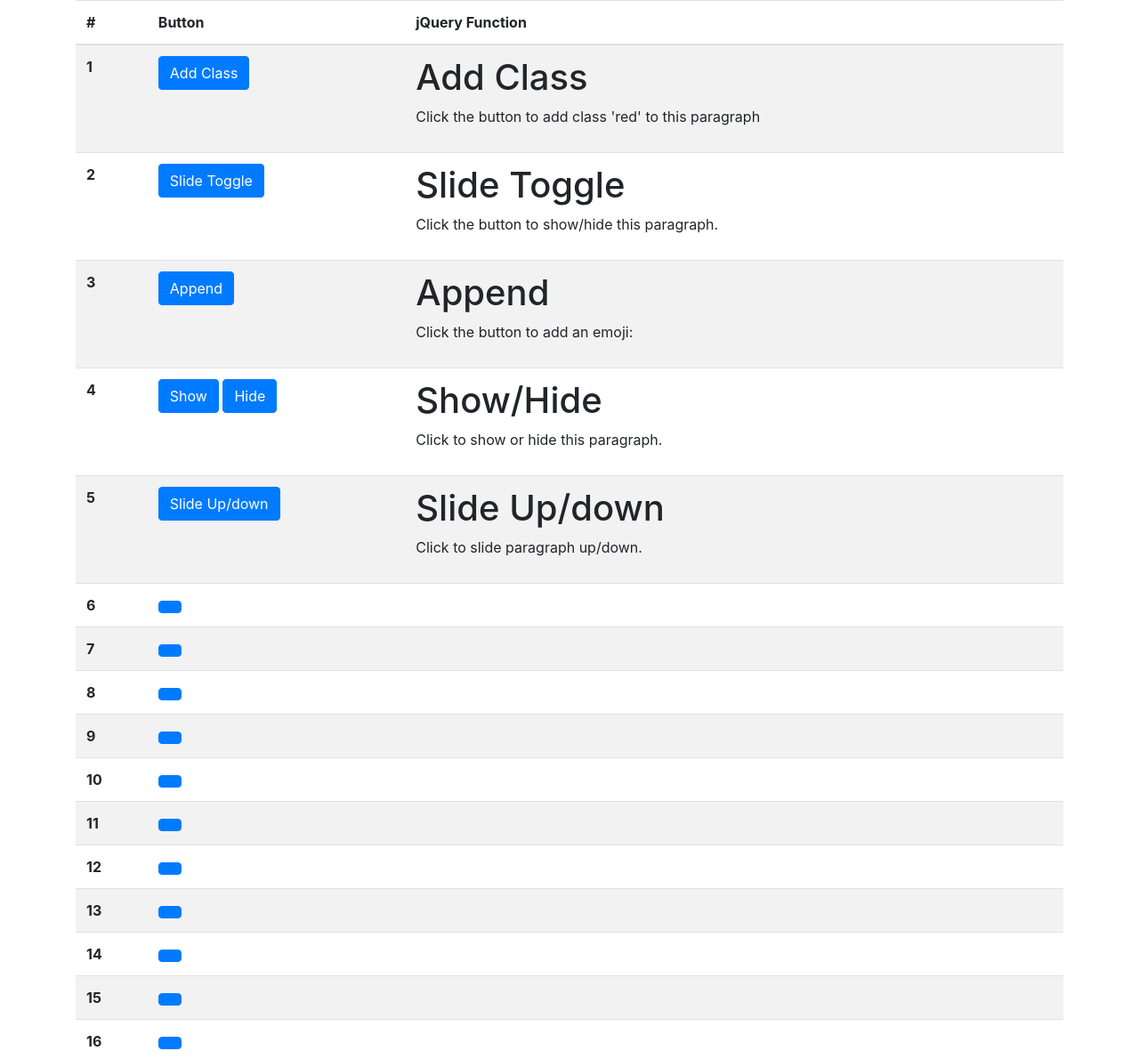
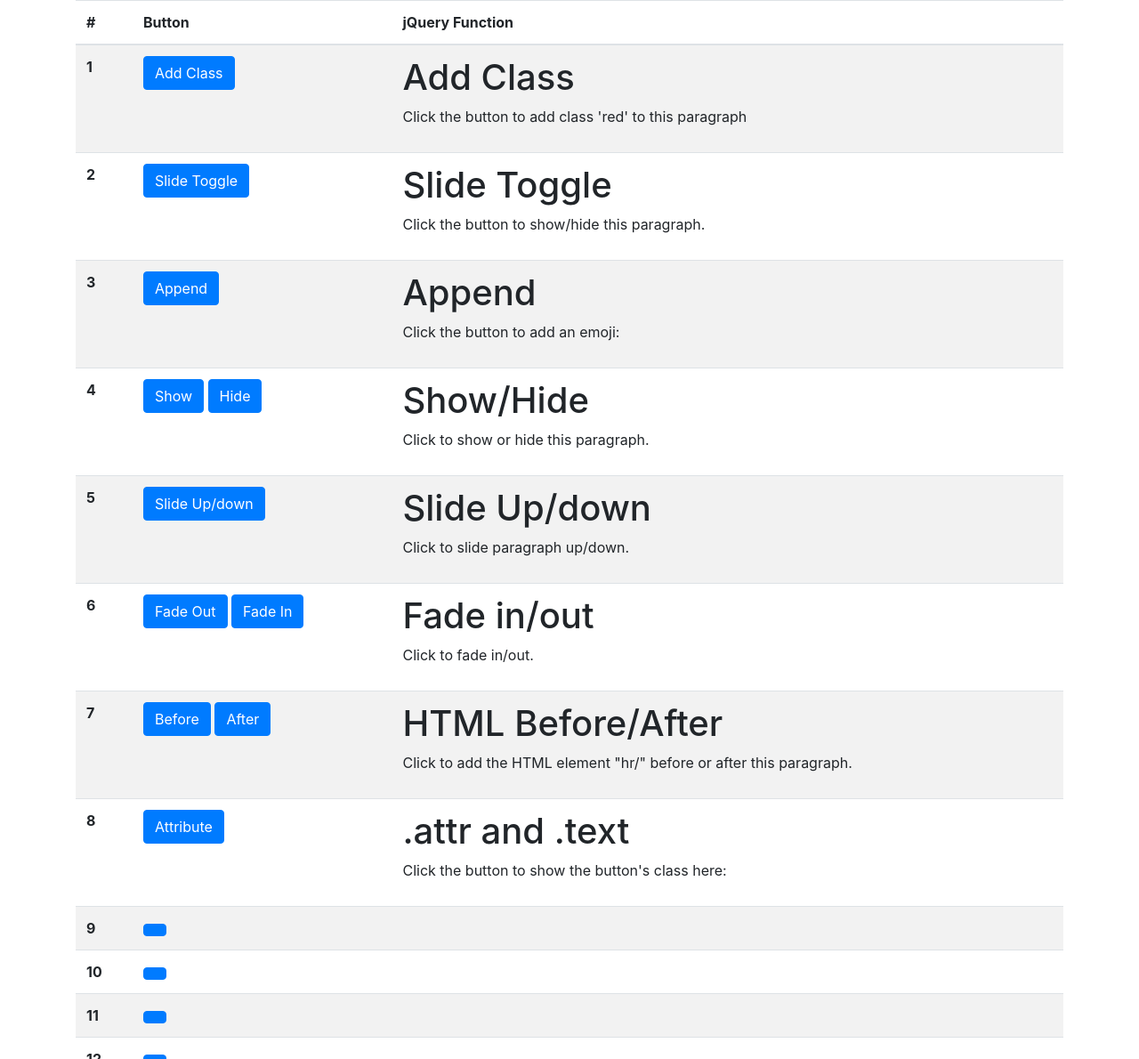
Before and after one commit to JasonVolkoff/jQuery_Functions_Practice, a plain HTML site: page index.html in a window 1280 px wide. Shown: the top 1190 px of the page at 89% size. Drawn offline with nearby package versions, Linux system fonts and the light colour scheme.

Commit message:
Practiced more jQuery functions: .attr, .after. before .text

```diff
--- a/index.html
+++ b/index.html
@@ -89,26 +89,32 @@
                 </tr>
                 <tr>
                     <th scope="row">6</th>
-                    <td><button id="" type="button" class="btn btn-primary"></button></td>
                     <td>
-                        <h1></h1>
-                        <p id=""></p>
+                        <button id="classFadeOut" type="button" class="btn btn-primary">Fade Out</button>
+                        <button id="classFadeIn" type="button" class="btn btn-primary">Fade In</button>
+                    </td>
+                    <td>
+                        <h1>Fade in/out</h1>
+                        <p id="fadePara">Click to fade in/out.</p>
                     </td>
                 </tr>
                 <tr>
                     <th scope="row">7</th>
-                    <td><button id="" type="button" class="btn btn-primary"></button></td>
                     <td>
-                        <h1></h1>
-                        <p id=""></p>
+                        <button id="classBefore" type="button" class="btn btn-primary">Before</button>
+                        <button id="classAfter" type="button" class="btn btn-primary">After</button>
+                    </td>
+                    <td>
+                        <h1>HTML Before/After</h1>
+                        <p id="htmlPara">Click to add the HTML element "hr/" before or after this paragraph.</p>
                     </td>
                 </tr>
                 <tr>
                     <th scope="row">8</th>
-                    <td><button id="" type="button" class="btn btn-primary"></button></td>
+                    <td><button id="classAttr" type="button" class="btn btn-primary">Attribute</button></td>
                     <td>
-                        <h1></h1>
-                        <p id=""></p>
+                        <h1>.attr and .text</h1>
+                        <p id="">Click the button to show the button's class here: <em></em></p>
                     </td>
                 </tr>
                 <tr>
--- a/js/scripts.js
+++ b/js/scripts.js
@@ -30,4 +30,23 @@ $(document).ready(function () {
             $("#slideUpPara").slideUp();
         }
     })
+
+    $("#classFadeOut").click(function () {
+        $("#fadePara").fadeOut("slow");
+    })
+    $("#classFadeIn").click(function () {
+        $("#fadePara").fadeIn("slow");
+    })
+
+    $("#classBefore").click(function () {
+        $("#htmlPara").before("<hr />");
+    })
+    $("#classAfter").click(function () {
+        $("#htmlPara").after("<hr />");
+    })
+
+    $("#classAttr").click(function () {
+        var buttonClass = $("button").attr("class");
+        $("em").text(buttonClass);
+    })
 })
```
